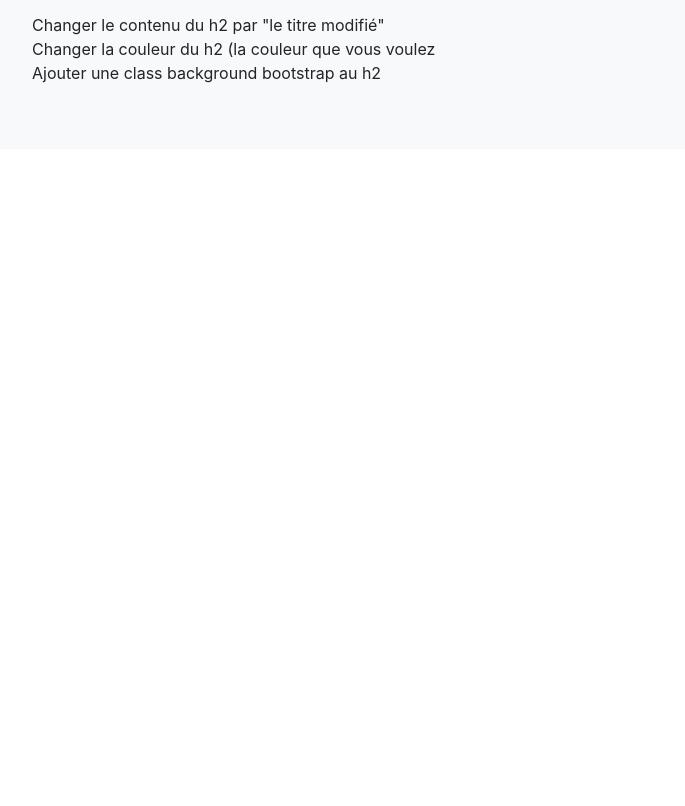
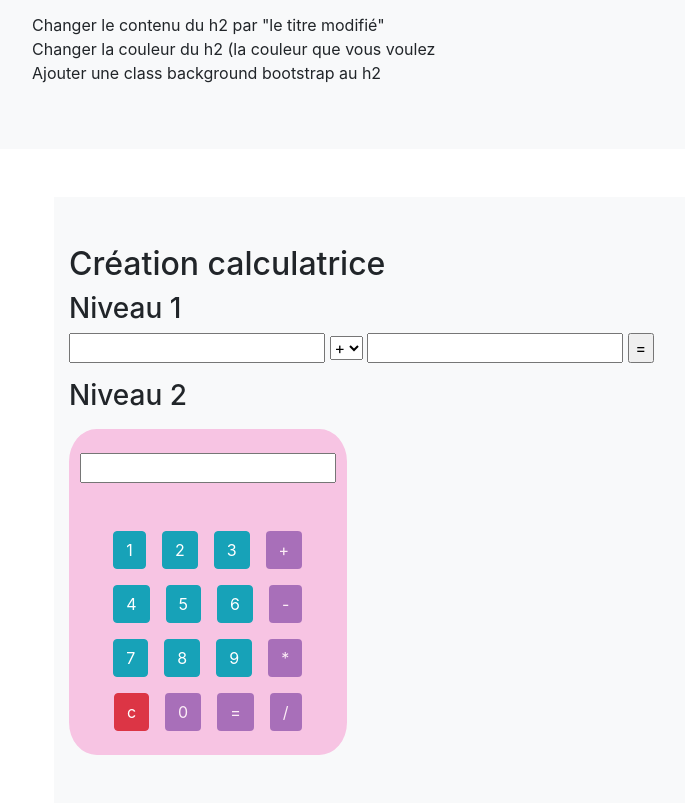
Before and after one commit to kazmisimran/Exos-Dom, a website with bundled scripts: page index.html in a window 1280 px wide. Shown: the part 485-1291 px from the top of the page, without its empty margins (16-701 px from the left). Before the commit the page ends 800 px from the top, so only its background shows below. Built offline with nearby package versions, Linux system fonts and the light colour scheme.

Commit message:
exo5-modif

```diff
--- a/index.html
+++ b/index.html
@@ -114,6 +114,7 @@
         <div class="d-flex justify-content-center mt-5 mb-3">
             <button type="button" class="btn btn-info d-block mx-2" id="btnAdd">ADD</button>
             <button type="button" class="btn btn-info d-block mx-2" id="btnRem">REMOVE</button>
+            <button type="button" class="btn btn-info d-block mx-2" id="btnRemAll">REMOVE ALL</button>
             <button type="button" class="btn text-white bg-pink d-block mx-2" id="compteur">0</button>
 
 
@@ -123,7 +124,61 @@
         </div>
     </section>
 
-    <section id="exo6" class="d-none"></section>
+    <section id="exo6" class="">
+        <div class="bg-light container my-5 py-5">
+            <h2>Création calculatrice</h2>
+            <h3>Niveau 1</h3>
+            <div>
+                <input type="text" id="nb1">
+                <select id="opSelect">
+                    <option id="plus">+</option>
+                    <option id="multiply">*</option>
+                    <option id="minus">-</option>
+                    <option id="divide">/</option>
+                </select>
+                <input type="text" id="nb2">
+                <input type="button" value="=" id="equals">
+                <p class="d-inline" id="rep"></p>
+
+                <h3 class="my-3">Niveau 2 </h3>
+
+            </div>
+            <div class="bg-pink w-25 py-4 px-4" id="calculette">
+                <div class="row d-flex justify-content-center">
+                    <input type="text" id="inputDisplay">
+                </div>
+                <div class="row mt-5 d-flex justify-content-center">
+                    <button type="button" class="btn btn-info btn-md mx-2">1</button >
+                    <button type="button" class="btn btn-info btn-md mx-2">2</button>
+                    <button type="button" class="btn btn-info btn-md mx-2">3</button>
+                    <button type="button" class="btn bg-mauve text-white btn-md mx-2">+</button>
+                </div>
+                <div class="row mt-3 d-flex justify-content-center">
+                    <button type="button" class="btn btn-info btn-md mx-2">4</button>
+                    <button type="button" class="btn btn-info btn-md mx-2">5</button>
+                    <button type="button" class="btn btn-info btn-md mx-2">6</button>
+                    <button type="button" class="btn bg-mauve text-white btn-md mx-2">-</button>
+
+                </div>
+                <div class="row mt-3 d-flex justify-content-center">
+                    <button type="button" class="btn btn-info btn-md mx-2">7</button>
+                    <button type="button" class="btn btn-info btn-md mx-2">8</button>
+                    <button type="button" class="btn btn-info btn-md mx-2">9</button>
+                    <button type="button" class="btn bg-mauve text-white btn-md mx-2">*</button>
+
+                </div>
+                <div class="row mt-3 d-flex justify-content-center">
+                    <button type="button" class="btn btn-danger btn-md mx-2">c</button>
+                    <button type="button" class="btn bg-mauve text-white btn-md mx-2">0</button>
+                    <button type="button" class="btn bg-mauve text-white btn-md mx-2">=</button>
+                    <button type="button" class="btn bg-mauve text-white btn-md mx-2">/</button>
+
+                </div>
+
+            </div>
+        </div>
+
+    </section>
 
     <section id="exo7" class="d-none"></section>
 
--- a/javascript/exo5.js
+++ b/javascript/exo5.js
@@ -3,6 +3,7 @@
 let divOeuf = document.getElementById('divOeuf');
 let btnAdd = document.getElementById('btnAdd');
 let btnRem = document.getElementById('btnRem');
+let btnRemAll = document.getElementById('btnRemAll');
 let compteur = document.getElementById('compteur');
 let compt = 0;
 // let listOeuf = docuument.getElementById('listOeuf');
@@ -23,6 +24,13 @@ let remove = () =>{
 
 }
 
+let removeAll = () =>{
+    divOeuf.innerHTML ="";
+    compt =0;
+    compteur.innerHTML = `${compt}`;
+
+}
 
 btnAdd.addEventListener('click',add);
 btnRem.addEventListener('click',remove);
+btnRemAll.addEventListener('click',removeAll);
--- /dev/null
+++ b/javascript/exo6.js
@@ -0,0 +1,23 @@
+//Niveau1
+let nb1 = document.getElementById('nb1');
+let nb2 = document.getElementById('nb2');
+let equals = document.getElementById('equals');
+let rep = document.getElementById('rep');
+// let noel = "bg"
+// noel==true
+
+let op = () =>{
+    if(document.getElementById('plus').selected){
+        rep.innerHTML = Number(nb1.value + nb2.value);
+    } else if (document.getElementById('multiply').selected){
+        rep.innerHTML = Number(nb1.value*nb2.value);
+    } else if (document.getElementById('divide').selected){
+        rep.innerHTML = Number(nb1.value/nb2.value);
+    }else{
+        rep.innerHTML = Number(nb1.value-nb2.value);
+    }
+}
+
+equals.addEventListener('click',op);
+
+//Niveau 2
--- a/javascript/main.js
+++ b/javascript/main.js
@@ -3,3 +3,4 @@ import "./exo2.js";
 import "./exo3.js";
 import "./exo4.js";
 import "./exo5.js";
+import "./exo6.js";
--- a/src/sass/main.scss
+++ b/src/sass/main.scss
@@ -4,6 +4,11 @@
 
 .bg-pink{
     background-color: #f7c4e3;
+}
+
+.bg-mauve{
+    background-color: #884ca8;
+    opacity: 70%;
 }
 
 .text-pink{
@@ -19,3 +24,7 @@
     width: 45%;
     opacity: 85%;
 }
+
+#calculette{
+    border-radius: 10%;
+}
```
Also changed, not shown: public/css/main.css, public/css/main.min.css, 2 other files.
